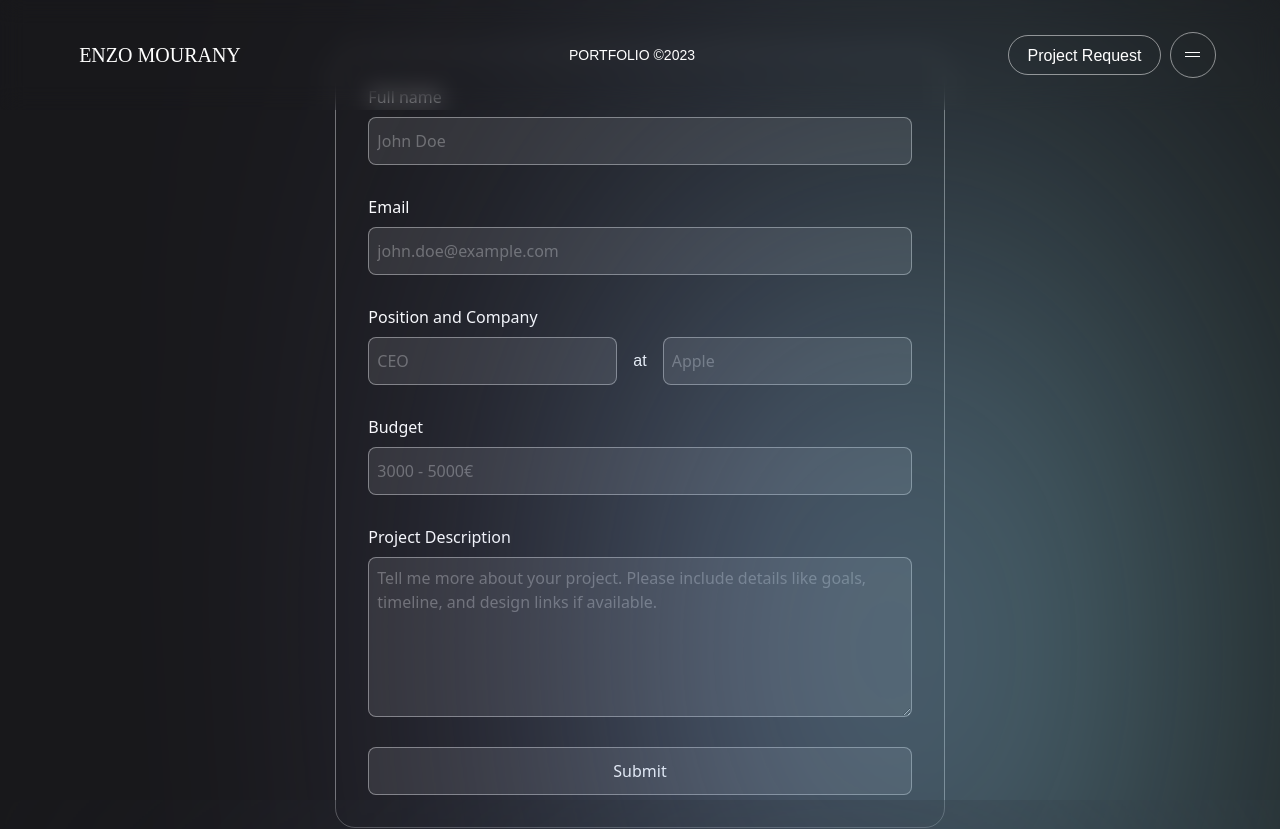
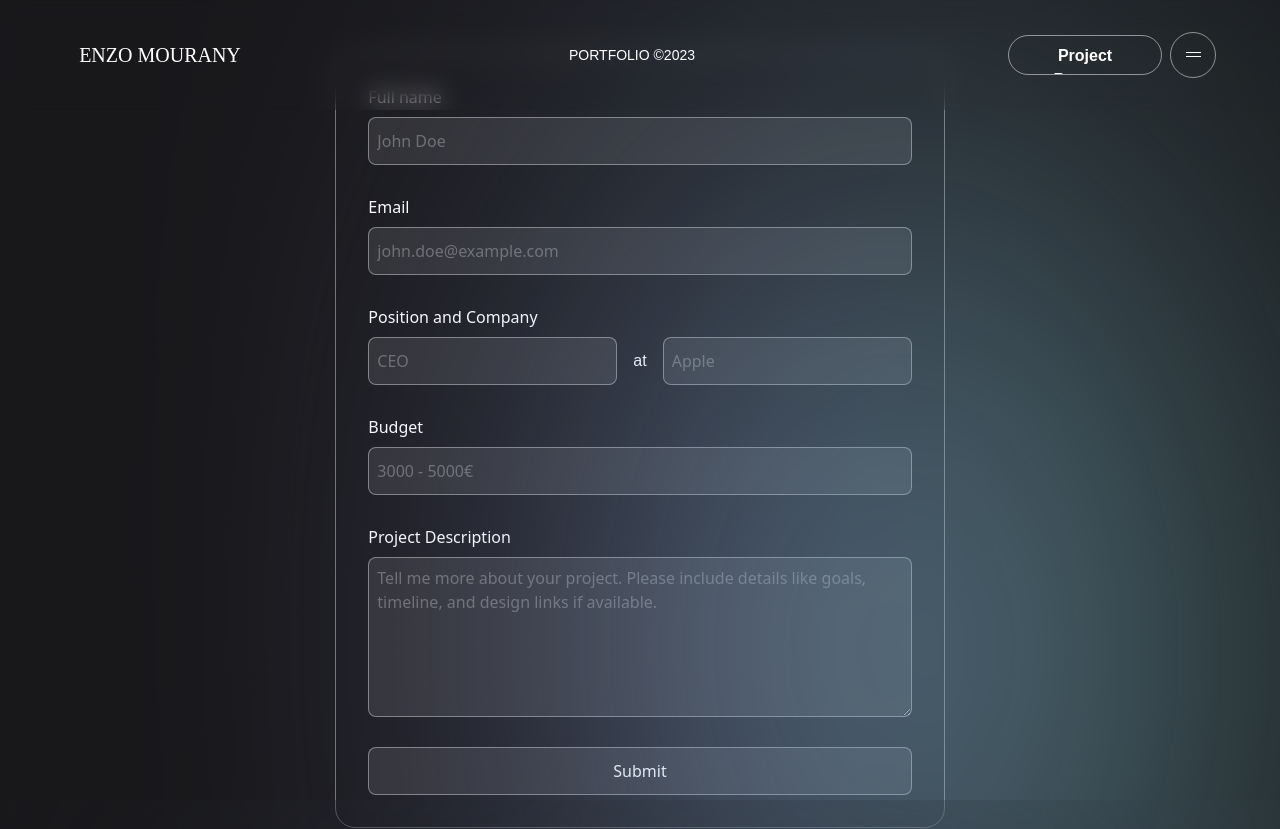
Before and after one commit to enzo-mourany/portfolio-v2, a Next.js app: page /request in a window 1280 px wide. Shown: the top 829 px of the page. Built offline with nearby package versions, Linux system fonts and the light colour scheme.

Commit message:
feat: change UI

```diff
--- a/styles/LineButton.module.scss
+++ b/styles/LineButton.module.scss
@@ -7,17 +7,18 @@
     cursor: pointer;
     border: 1px solid rgba(255,255,255,0.5);
     border-radius: 25px;
-    padding: 0.5rem 1rem;
+    padding: 0.5rem 1.5rem;
     transition: all 0.2s ease-in-out;
     .button_text {
         color: #fff;
         position: relative;
+        font-weight: 600;
     }
     .button_text_hover {
         color: #fff;
         position: relative;
-        font-family: 'Source Serif 4', serif;
         top: -30px;
+        font-weight: 600;
         opacity: 0;
     }
     &:hover {
```
